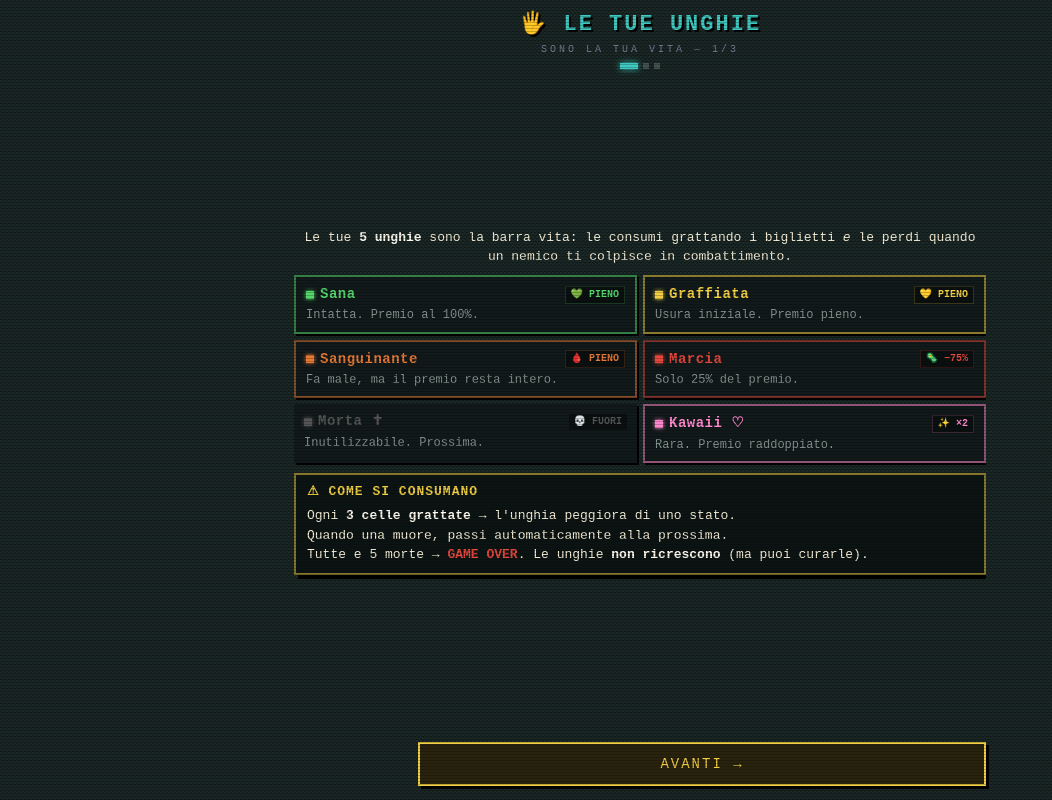
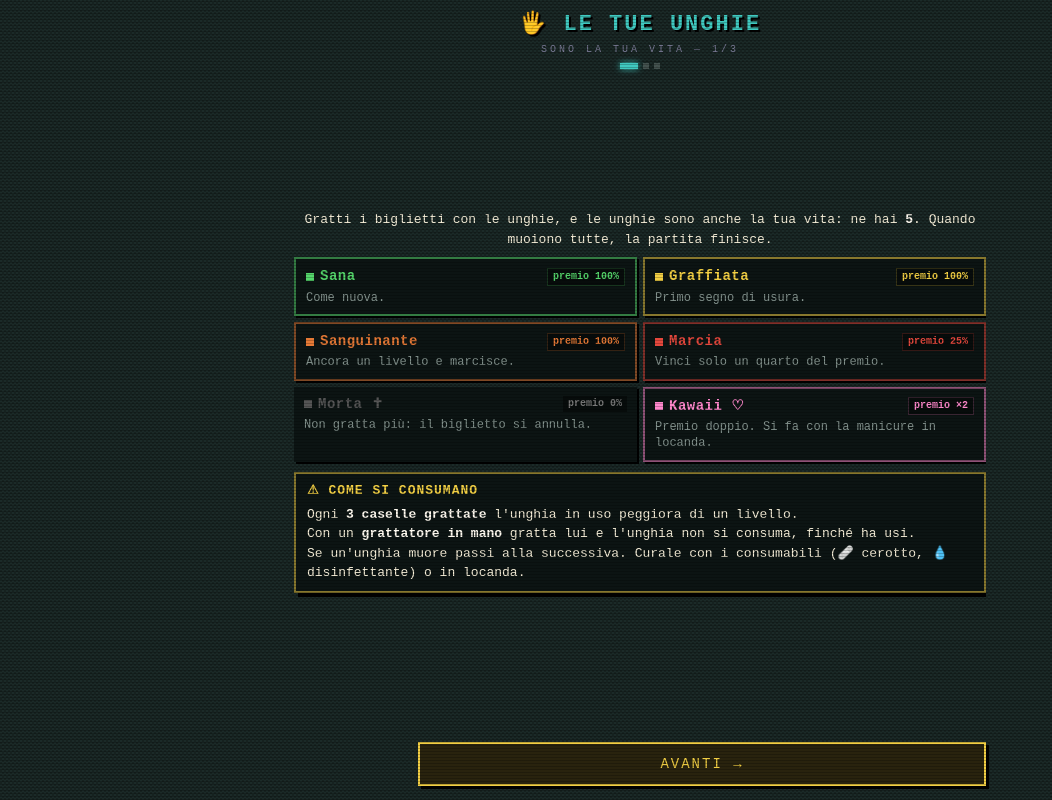
Before and after one commit to brrucelean/grattini-v3, a React (Vite) app: page / in a window 1280 px wide. Both pictures are taken after a click on the button "INIZIA LA RUN". Shown: the whole page, without its empty margins (0-1052 px from the left). Built offline with nearby package versions, Linux system fonts and the light colour scheme; a web font is replaced by a local one.

Commit message:
copy: clarify tutorial rules and progression

```diff
--- a/src/scratchlite.jsx
+++ b/src/scratchlite.jsx
@@ -942,106 +942,92 @@ export default function Grattini() {
 
           <div style={{flex:1, minHeight:0, overflowY:"auto", WebkitOverflowScrolling:"touch", display:"flex", flexDirection:"column", justifyContent:"center"}}>
           <div style={{margin:"auto 0"}}>
+          {/* Testi rivisti (set. 2026): brevi, orientati a cosa fare, e allineati
+              alle regole vere del codice (consumo unghie, grattatori, mosse del
+              nemico, parata parziale, bottino, soglia del boss). */}
           {/* ══ PAGINA 1 — UNGHIE ══ */}
           {tutorialPage === 0 && (<>
             <div style={{color:C.text, fontSize:"13px", lineHeight:"1.5", textAlign:"center", marginBottom:"8px"}}>
-              Le tue <strong style={{color:C.bright}}>5 unghie</strong> sono la barra vita: le consumi grattando i biglietti <em>e</em> le perdi quando un nemico ti colpisce in combattimento.
+              Gratti i biglietti con le unghie, e le unghie sono anche la tua vita: ne hai <strong style={{color:C.bright}}>5</strong>. Quando muoiono tutte, la partita finisce.
             </div>
             <div style={{ display:"grid", gridTemplateColumns:"1fr 1fr", gap:"6px", marginBottom:"10px", flexShrink:0 }}>
               {[
-                { label:"Sana",         color:C.green,   badge:"💚 PIENO",   desc:"Intatta. Premio al 100%." },
-                { label:"Graffiata",    color:C.gold,    badge:"💛 PIENO",   desc:"Usura iniziale. Premio pieno." },
-                { label:"Sanguinante",  color:C.orange,  badge:"🩸 PIENO",   desc:"Fa male, ma il premio resta intero." },
-                { label:"Marcia",       color:C.red,     badge:"🦠 −75%",    desc:"Solo 25% del premio." },
-                { label:"Morta ✝",      color:"#555",    badge:"💀 FUORI",   desc:"Inutilizzabile. Prossima." },
-                { label:"Kawaii ♡",     color:"#ff88cc", badge:"✨ ×2",      desc:"Rara. Premio raddoppiato." },
+                { label:"Sana",         color:C.green,   badge:"100%",  desc:"Come nuova." },
+                { label:"Graffiata",    color:C.gold,    badge:"100%",  desc:"Primo segno di usura." },
+                { label:"Sanguinante",  color:C.orange,  badge:"100%",  desc:"Ancora un livello e marcisce." },
+                { label:"Marcia",       color:C.red,     badge:"25%",   desc:"Vinci solo un quarto del premio." },
+                { label:"Morta ✝",      color:"#555",    badge:"0%",    desc:"Non gratta più: il biglietto si annulla." },
+                { label:"Kawaii ♡",     color:"#ff88cc", badge:"×2",    desc:"Premio doppio. Si fa con la manicure in locanda." },
               ].map(({label, color, badge, desc}) => (
-                <div key={label} style={{ background:C.card, border:`2px solid ${color}88`, padding:"8px 10px", display:"flex", flexDirection:"column", gap:"3px", boxShadow:"2px 2px 0 #000" }}>
+                <div key={label} style={{ background: wideShell ? MK.panel : C.card, border:`2px solid ${color}88`, padding:"8px 10px", display:"flex", flexDirection:"column", gap:"3px", boxShadow:"2px 2px 0 #000" }}>
                   <div style={{display:"flex", alignItems:"center", gap:"6px"}}>
-                    <div style={{width:"8px", height:"8px", background:color, flexShrink:0, boxShadow:`0 0 4px ${color}`}}/>
+                    <div style={{width:"8px", height:"8px", background:color, flexShrink:0}}/>
                     <span style={{color, fontSize:"14px", fontWeight:"bold", letterSpacing:"0.5px"}}>{label}</span>
-                    <span style={{ marginLeft:"auto", fontSize:"10px", fontWeight:"bold", color: color === "#555" ? "#555" : color, background:"#00000066", padding:"1px 5px", border:`1px solid ${color}33` }}>{badge}</span>
+                    <span style={{ marginLeft:"auto", fontSize:"10px", fontWeight:"bold", color: color === "#555" ? "#777" : color, background:"#00000066", padding:"1px 5px", border:`1px solid ${color}33` }}>premio {badge}</span>
                   </div>
                   <div style={{color:C.dim, fontSize:"12px", lineHeight:"1.35"}}>{desc}</div>
                 </div>
               ))}
             </div>
-            {/* strong: è la regola con la condizione di game over, l'equivalente
-                di TEMPISMO a pagina 2 — un blocco critico per pagina, non tutti. */}
             <Panel accent={C.gold} head="⚠ COME SI CONSUMANO" strong>
-              Ogni <strong style={{color:C.bright}}>3 celle grattate</strong> → l'unghia peggiora di uno stato.<br/>
-              Quando una muore, passi automaticamente alla prossima.<br/>
-              Tutte e 5 morte → <strong style={{color:C.red}}>GAME OVER</strong>. Le unghie <strong style={{color:C.bright}}>non ricrescono</strong> (ma puoi curarle).
+              Ogni <strong style={{color:C.bright}}>3 caselle grattate</strong> l'unghia in uso peggiora di un livello.<br/>
+              Con un <strong style={{color:C.bright}}>grattatore in mano</strong> gratta lui e l'unghia non si consuma, finché ha usi.<br/>
+              Se un'unghia muore passi alla successiva. Curale con i consumabili (🩹 cerotto, 💧 disinfettante) o in locanda.
             </Panel>
           </>)}
 
           {/* ══ PAGINA 2 — COMBATTIMENTO ══ */}
           {tutorialPage === 1 && (<>
-            <Panel accent={C.red} head="🗡️ È UN DUELLO, NON UNA GARA DI SOLDI" step={1}>
-              Il nemico ha una barra <span style={{color:C.red}}>❤️ HP</span> (rossa) e uno <span style={{color:C.blue}}>🛡 scudo</span> (blu). Portalo a <strong style={{color:C.bright}}>0 HP</strong> prima che le tue unghie finiscano.
+            <Panel accent={C.red} head="🎯 L'OBIETTIVO" step={1}>
+              Porta a zero la <span style={{color:C.red}}>vita</span> del nemico prima che lui ti rovini le unghie. Il suo <span style={{color:C.blue}}>scudo</span> assorbe i colpi prima della vita.
             </Panel>
-            <Panel accent={C.gold} head="🎫 OGNI TURNO: GRATTA 3 DELLE 9 CARTE" step={2}>
-              <span style={{color:C.red}}>🗡️ ATTACCO</span> → fa danno al nemico.<br/>
-              <span style={{color:C.blue}}>🛡 DIFESA</span> → ti prepara a PARARE il prossimo colpo.<br/>
-              <span style={{color:C.gold}}>💰 DENARO</span> → bottino in € (non fa danno).<br/>
-              Gratti una carta → il nemico risponde subito (vedi <strong style={{color:C.bright}}>«IN ARRIVO ▸»</strong>).
+            <Panel accent={C.gold} head="🎫 OGNI TURNO GRATTI 3 CARTE SU 9" step={2}>
+              <span style={{color:C.red}}>▲ BOTTA</span>: colpisci il nemico.<br/>
+              <span style={{color:C.blue}}>◆ PARATA</span>: ti prepari a parare il suo prossimo attacco.<br/>
+              <span style={{color:C.gold}}>€ PREMIO</span>: soldi nel bottino, che incassi se vinci.<br/>
+              Dopo ogni tua carta il nemico fa una mossa. In alto vedi le sue 3 mosse del turno e la prossima lampeggia: <strong style={{color:C.bright}}>se sta per attaccare, cerca una PARATA.</strong>
             </Panel>
-            <Panel accent={C.cyan} head="🎯 TEMPISMO (la barra col cursore)" strong step={3}>
-              {/* Mini illustrazione della barra: zona verde al centro, cursore
-                  a metà — un solo elemento visivo spiega TEMPISMO più delle
-                  4 righe di testo sotto, e riempie lo spazio laterale che
-                  altrimenti resta nero. */}
+            <Panel accent={C.cyan} head="⏱ TEMPISMO: FERMA IL CURSORE NEL VERDE" strong step={3}>
               <div style={{ position:"relative", height:"14px", margin:"2px 0 10px", background:"#3a1010", border:`1px solid ${C.dimLow}` }}>
-                <div style={{ position:"absolute", left:"38%", width:"24%", top:0, bottom:0, background:C.green, boxShadow:`0 0 6px ${C.green}` }}/>
-                <div style={{ position:"absolute", left:"48%", top:"-4px", width:0, height:0, borderLeft:"5px solid transparent", borderRight:"5px solid transparent", borderTop:`7px solid ${C.bright}`, filter:`drop-shadow(0 0 3px ${C.bright})` }}/>
-              </div>
-              {/* Un solo elemento in risalto per riga invece di 3: se tutto è
-                  grassetto/colorato, niente si distingue davvero. Il colore da
-                  solo (senza bold) basta a richiamare ATTACCO/DIFESA, già
-                  stabiliti nel box sopra — il grassetto resta solo sull'esito. */}
-              Quando attacchi: ferma il cursore nel <span style={{color:C.green}}>VERDE</span> = <strong style={{color:C.green}}>COLPO PERFETTO</strong> (più danno).<br/>
-              Se hai giocato una <span style={{color:C.blue}}>DIFESA</span> e il nemico attacca, parte la PARATA: perfetta = <strong style={{color:C.green}}>annulli il colpo e contrattacchi</strong>.<br/>
-              <strong style={{color:C.red}}>Senza difesa, il colpo ti rovina un'unghia.</strong>
+                <div style={{ position:"absolute", left:"26%", width:"48%", top:0, bottom:0, background:C.gold }}/>
+                <div style={{ position:"absolute", left:"44%", width:"12%", top:0, bottom:0, background:C.green }}/>
+                <div style={{ position:"absolute", left:"48%", top:"-4px", width:0, height:0, borderLeft:"5px solid transparent", borderRight:"5px solid transparent", borderTop:`7px solid ${C.bright}` }}/>
+              </div>
+              <span style={{color:C.red}}>BOTTA</span>: verde = <strong style={{color:C.green}}>colpo perfetto</strong> (+40%), giallo = normale, rosso = metà danno.<br/>
+              <span style={{color:C.blue}}>PARATA</span>: verde = nessun danno e contrattacco, giallo = paghi poco.<br/>
+              <strong style={{color:C.red}}>Senza una parata, il suo attacco ti rovina un'unghia.</strong>
             </Panel>
-            <Panel accent={C.orange} head="🔥 FURIA & COMBO" step={4}>
-              3 attacchi di fila in un turno = <strong style={{color:C.magenta}}>COMBO</strong> (danno bonus).<br/>
-              Dal <span style={{color:C.orange}}>turno 3</span> il nemico va in <strong style={{color:C.orange}}>FURIA</strong>: non si cura più e picchia sempre più forte. <strong style={{color:C.bright}}>Chiudi in fretta.</strong>
+            <Panel accent={C.orange} head="🔥 COMBO E FURIA" step={4}>
+              3 BOTTE nello stesso turno = <strong style={{color:C.magenta}}>combo</strong>, +25% di danno.<br/>
+              Dal <strong style={{color:C.orange}}>turno 3</strong> il nemico è in furia: non si cura più e picchia più forte a ogni turno. Chiudi in fretta.
             </Panel>
           </>)}
 
           {/* ══ PAGINA 3 — MAPPA & SOLDI ══ */}
           {tutorialPage === 2 && (<>
             <Panel accent={C.cyan} head="🗺️ IL PERCORSO" step={1}>
-              Scegli il cammino a nodi fino al <strong style={{color:C.red}}>👹 BOSS</strong> del bioma. Battilo per sbloccare il bioma successivo.
+              La mappa va da sinistra a destra: scegli un nodo per colonna fino al <strong style={{color:C.red}}>👹 boss</strong>. Battilo e passi alla zona successiva. Prima di entrare in un nodo puoi grattare fino a 3 biglietti che hai in tasca.
             </Panel>
             <Panel accent={C.gold} head="📍 I NODI" step={2}>
-              {/* Una riga per voce, UNA sola icona ciascuna (prima "combattimenti"
-                  ne aveva due — 🗡️💀 — senza spiegare perché, e l'ultima riga tre:
-                  doppia/tripla emoji senza senso a colpo d'occhio). Colonna icona
-                  allineata a DESTRA invece che a sinistra: prima un'emoji stretta
-                  come ❓ lasciava un vuoto enorme prima del testo; ora l'icona sta
-                  a ridosso del testo e il vuoto residuo, se c'è, resta a sinistra
-                  dove non si nota. */}
               {[
-                { icon:"🗡️",  body: <span style={{color:C.red}}>combattimenti</span> },
-                { icon:"🏪",  body: <><span style={{color:C.cyan}}>tabaccaio</span> (grattini & grattatori)</> },
-                { icon:"🏨",  body: <><span style={{color:C.magenta}}>locanda</span> (curi le unghie con €)</> },
-                { icon:"❓",  body: <span style={{color:C.text}}>eventi/NPC</span> },
-                { icon:"🧤",  body: <><span style={{color:"#88ccff"}}>guantaio</span> (l'unico che vende il <strong style={{color:C.bright}}>Guanto da BOSS</strong>, protezione per la boss-fight)</> },
-                { icon:"🙏",  body: <span style={{color:C.dimMid}}>sacerdote, anziana, mendicante: possono aiutarti… o fregarti. Leggi sempre le scelte.</span> },
-              ].map((row, i) => (
-                <div key={i} style={{ display:"flex", gap:"8px", marginBottom: i < 5 ? "4px" : 0 }}>
+                { icon:"🗡️",  body: <><span style={{color:C.red}}>combattimento</span>: vinci soldi, perdi unghie se va male.</> },
+                { icon:"🏪",  body: <><span style={{color:C.cyan}}>tabaccaio</span>: biglietti, grattatori, consumabili e la slot.</> },
+                { icon:"🏨",  body: <><span style={{color:C.magenta}}>locanda</span>: paghi e curi le unghie.</> },
+                { icon:"❓",  body: <><span style={{color:C.text}}>incontri</span>: ogni personaggio ti propone delle scelte. Può aiutarti o fregarti: leggi bene.</> },
+                { icon:"🧤",  body: <><span style={{color:"#88ccff"}}>guantaio</span>: vende il Guanto da boss, che ti protegge nello scontro finale.</> },
+              ].map((row, i, arr) => (
+                <div key={i} style={{ display:"flex", gap:"8px", marginBottom: i < arr.length - 1 ? "4px" : 0 }}>
                   <span style={{flex:"0 0 22px", textAlign:"right"}}>{row.icon}</span>
                   <span style={{flex:1}}>{row.body}</span>
                 </div>
               ))}
             </Panel>
-            <Panel accent={C.gold} head="💰 I SOLDI (€)" step={3}>
-              Sono il bottino di combattimenti e grattate. Servono per <strong style={{color:C.bright}}>curarti in locanda</strong>, comprare <strong style={{color:C.bright}}>grattatori da combattimento</strong> e consumabili.<br/>
-              <span style={{color:C.orange}}>⚠ I boss chiedono un minimo di € per farti entrare: non arrivare al verde.</span>
+            <Panel accent={C.gold} head="💰 I SOLDI" step={3}>
+              Li vinci grattando e combattendo, e li spendi per curarti, comprare biglietti e attrezzi.<br/>
+              <span style={{color:C.orange}}>⚠ Il boss ti fa entrare solo se hai abbastanza soldi (€{BOSS_MIN_MONEY[BIOMES[0].boss]} nella prima zona). Altrimenti ti rimanda all'inizio della mappa.</span>
             </Panel>
             <Panel accent={C.green} head="💡 CONSIGLIO">
-              Cura le unghie prima che sia tardi. Tieni la <strong style={{color:"#ff88cc"}}>Kawaii</strong> per i colpi grossi, e passa il mouse sugli oggetti dello zaino per sapere cosa fanno.
+              Passa il mouse su biglietti, oggetti e nodi: ti dicono cosa fanno prima di sceglierli.
             </Panel>
           </>)}
 
```
